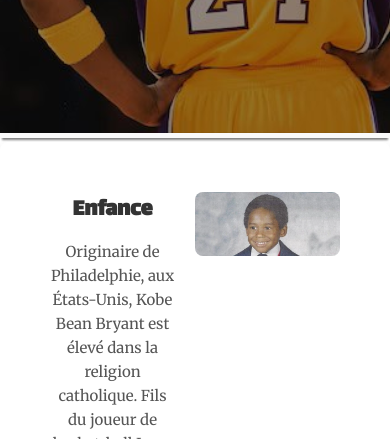
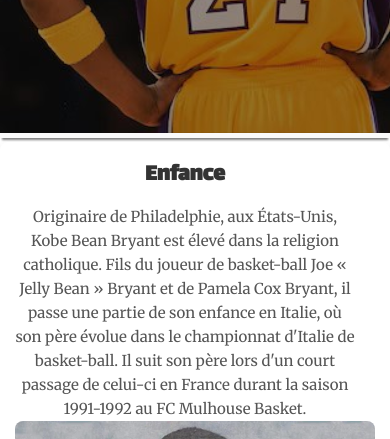
Before and after one commit to AlexF-1203/Blog_AlleyOop, a plain HTML site: page bryant.html in a window 390 px wide. Shown: the part 405-844 px from the top of the page. Drawn offline with nearby package versions, Linux system fonts and the light colour scheme.

Commit message:
article phone

```diff
--- a/static/article-joueur.css
+++ b/static/article-joueur.css
@@ -292,6 +292,27 @@ footer {
     text-decoration: none;
   }
 
+  @media (max-width: 1200px) {
+    .article-container-right, .article-container-left {
+      flex-direction: column; /* Aligne les articles verticalement sur mobile */
+      padding: 15px;
+  }
+  .article-container-right .article-image-right, .article-container-left .article-image-left {
+      order: 1; /* Place l'image en deuxième position */
+  }
+
+  .article-container-right .article-text-right, .article-container-left .article-text-left {
+      order: 0; /* Place le texte en première position */
+  }
+
+
+  .article-image-right, .article-image-left {
+      width: 100%;
+      margin-bottom: 20px;
+  }
+
+}
+
   @media (max-width: 786px) {
     nav ul {
         font-size: 1.2rem; /* Réduit la taille du texte du menu */
```
